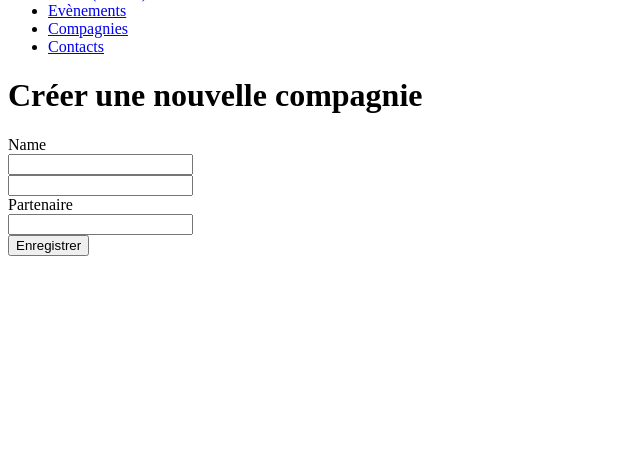
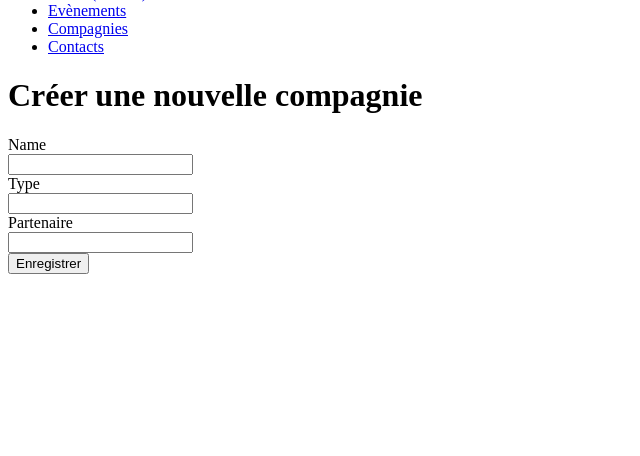
Before and after one commit to LN45/hackathon_2, a Symfony app: template templates/company/new.html.twig in a window 1280 px wide. Shown: the part 344-800 px from the top of the page, without its empty margins (0-640 px from the left). Run offline with Twig, Linux system fonts and the light colour scheme; the template is opened without the code that fills it, so the values that code supplies are empty; form fields are guessed from the names that the template uses; some libraries are stand-ins or nearby versions.

Commit message:
src/Form/CompanyType.php

```diff
--- a/src/Form/CompanyType.php
+++ b/src/Form/CompanyType.php
@@ -24,7 +24,7 @@ class CompanyType extends AbstractType
                     'Entreprise externe' => 'externe',
                     ],
                 'expanded' => 'true',
-                'attr' => array('class' => 'custom-control-input')
+//                'attr' => array('class' => 'custom-control-input')
 //                'attr'=> array('type'=> 'radio', 'class' => 'custom-control-input'),
 //                'label' => 'Type'
             ])
--- a/templates/company/_form.html.twig
+++ b/templates/company/_form.html.twig
@@ -1,4 +1,3 @@
-
 
 
 {{ form_start(form) }}
@@ -12,6 +11,19 @@
                         <span class="input-group-text prep-color"><i class="fas fa-user-circle"></i></span>
                     </div>
                     {{ form_widget(form.name) }}
+                </div>
+            </div>
+        </div>
+    </div>
+    <div class="row justify-content-center">
+        <div class="form-group">
+            <label class="control-label">{{ form_label(form.type) }}</label>
+            <div class="form-group">
+                <div class="input-group mb-3">
+                    <div class="input-group-prepend">
+                        <span class="input-group-text prep-color"><i class="fas fa-user-circle"></i></span>
+                    </div>
+                    {{ form_widget(form.type) }}
                 </div>
             </div>
         </div>
@@ -30,13 +42,13 @@
             {#</div>#}
         {#</div>#}
     {#</div>#}
-    <div class="row justify-content-center">
-        <div class="form-group">
-            <div class="custom-control custom-radio">
-                {{ form_widget(form.type) }}
-            </div>
-        </div>
-    </div>
+    {#<div class="row justify-content-center">#}
+        {#<div class="form-group">#}
+            {#<div class="custom-control custom-radio">#}
+                {#{{ form_widget(form.type) }}#}
+            {#</div>#}
+        {#</div>#}
+    {#</div>#}
     <div class="row justify-content-center">
         <div class="form-group">
             <label class="control-label">{{ form_label(form.partenaire) }}</label>
```
